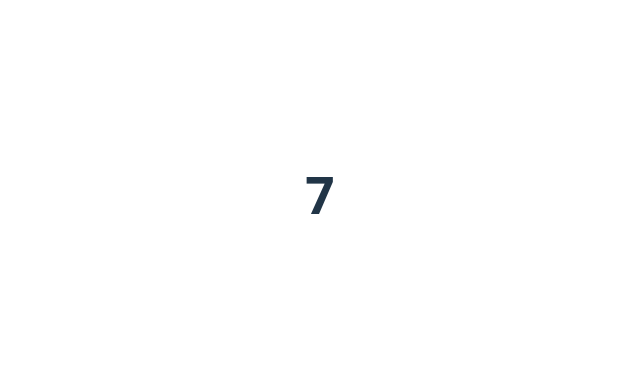
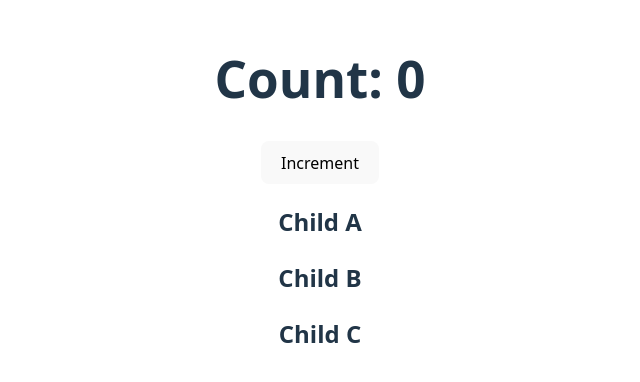
Before and after one commit to riki8055/project-revive-journal, a React (Vite) app in the folder weekly-learnings/week-10/: page / in a window 1280 px wide. Shown: the part 206-588 px from the top of the page, without its empty margins (320-960 px from the left). Built offline with nearby package versions, Linux system fonts and the light colour scheme.

Commit message:
create UncontrolledRerender component

```diff
--- a/weekly-learnings/week-10/src/App.jsx
+++ b/weekly-learnings/week-10/src/App.jsx
@@ -4,9 +4,10 @@ import Cart from "./components/Cart";
 import InfiniteLoop from "./components/BadUseEffect";
 import PokemonFetcher from "./components/PokemonFetcher";
 import Timer from "./components/Time";
+import Parent from "./components/UncontrolledRerender";
 
 function App() {
-  return <Timer />;
+  return <Parent />;
 }
 
 export default App;
--- /dev/null
+++ b/weekly-learnings/week-10/src/components/UncontrolledRerender.jsx
@@ -0,0 +1,31 @@
+import { useState } from "react";
+
+function ChildA() {
+  console.log("Child A rendered");
+  return <h2>Child A</h2>;
+}
+
+function ChildB() {
+  console.log("Child B rendered");
+  return <h2>Child B</h2>;
+}
+
+function ChildC() {
+  console.log("Child C rendered");
+  return <h2>Child C</h2>;
+}
+
+export default function Parent() {
+  const [count, setCount] = useState(0);
+
+  return (
+    <div>
+      <h1>Count: {count}</h1>
+      <button onClick={() => setCount(count + 1)}>Increment</button>
+
+      <ChildA />
+      <ChildB />
+      <ChildC />
+    </div>
+  );
+}
```
